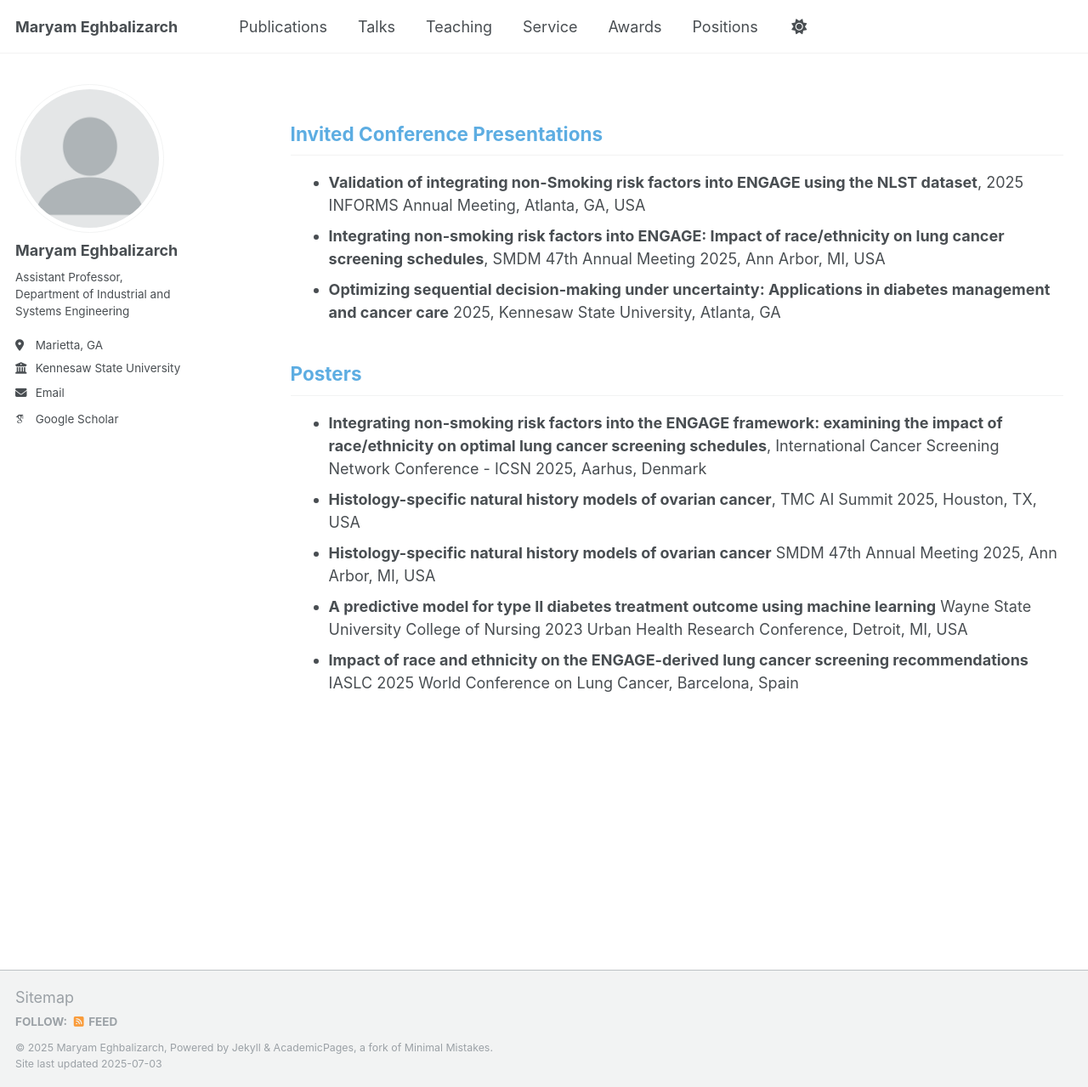
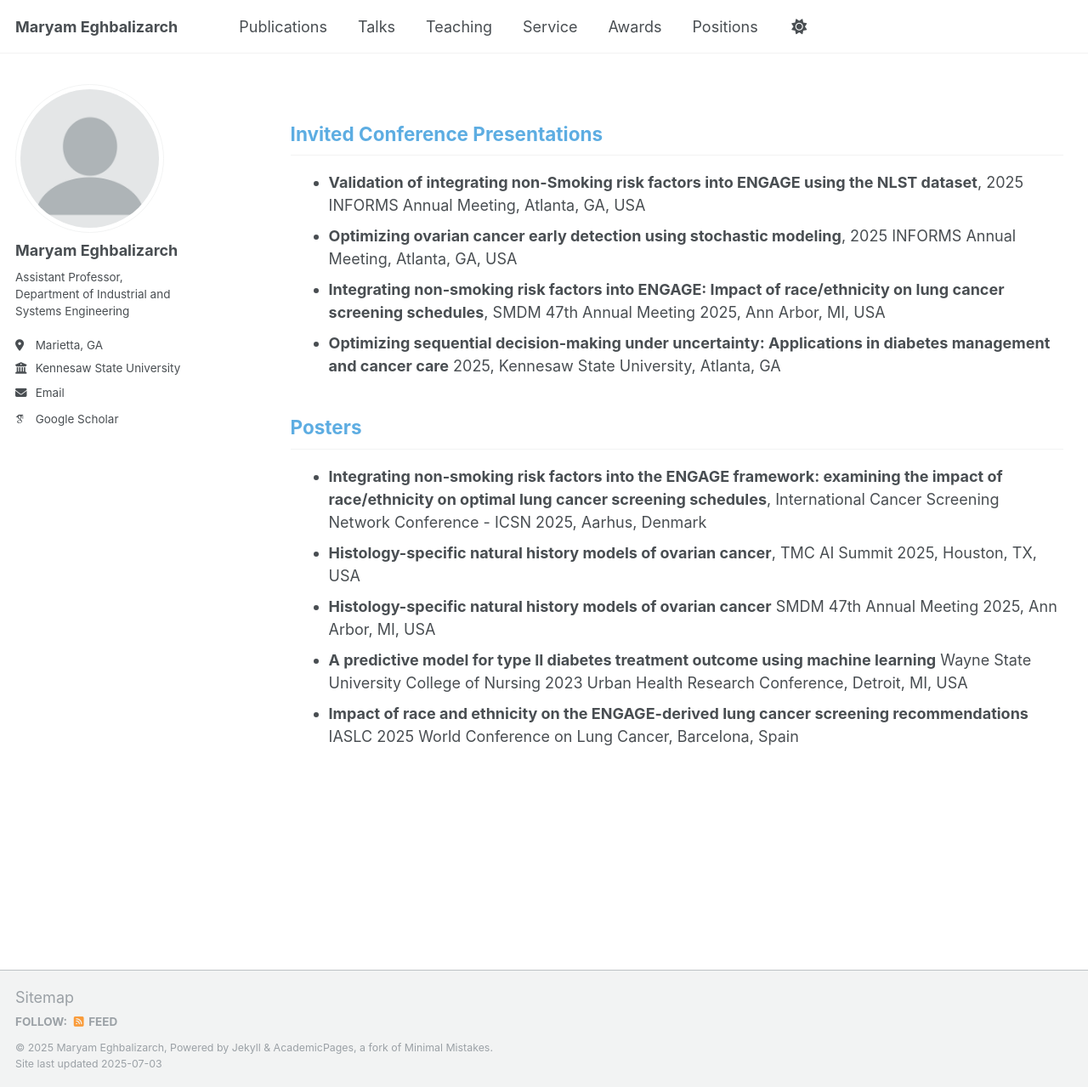
Before and after one commit to meghbalizarch/meghbalizarch.github.io, a Jekyll site: the page built from _pages/talks.html, in a window 1280 px wide and 1279 px high. Shown: the whole window at 85% size. Built offline with Jekyll 4.4.1, drawn with Linux system fonts in a browser that asks for light colours; some web fonts are replaced; a script that is not in the unit is left out.

Commit message:
Update talks.html

```diff
--- a/_pages/talks.html
+++ b/_pages/talks.html
@@ -6,6 +6,7 @@ author_profile: true
 <h2 style="color:#5dade2; font-weight:bold; margin-left:60px;margin-right:-200px;">Invited Conference Presentations</h2>
 <ul style="margin-left:65px;margin-right:-200px;">
   <li><strong>Validation of integrating non-Smoking risk factors into ENGAGE using the NLST dataset</strong>, 2025 INFORMS Annual Meeting, Atlanta, GA, USA</li>
+  <li><strong>Optimizing ovarian cancer early detection using stochastic modeling</strong>, 2025 INFORMS Annual Meeting, Atlanta, GA, USA</li>
   <li><strong>Integrating non-smoking risk factors into ENGAGE: Impact of race/ethnicity on lung cancer screening schedules</strong>, SMDM 47th Annual Meeting 2025,
 Ann Arbor, MI, USA</li>
   <li><strong>Optimizing sequential decision-making under uncertainty: Applications in diabetes management and cancer care</strong> 2025, Kennesaw State University, Atlanta, GA</li>
```
